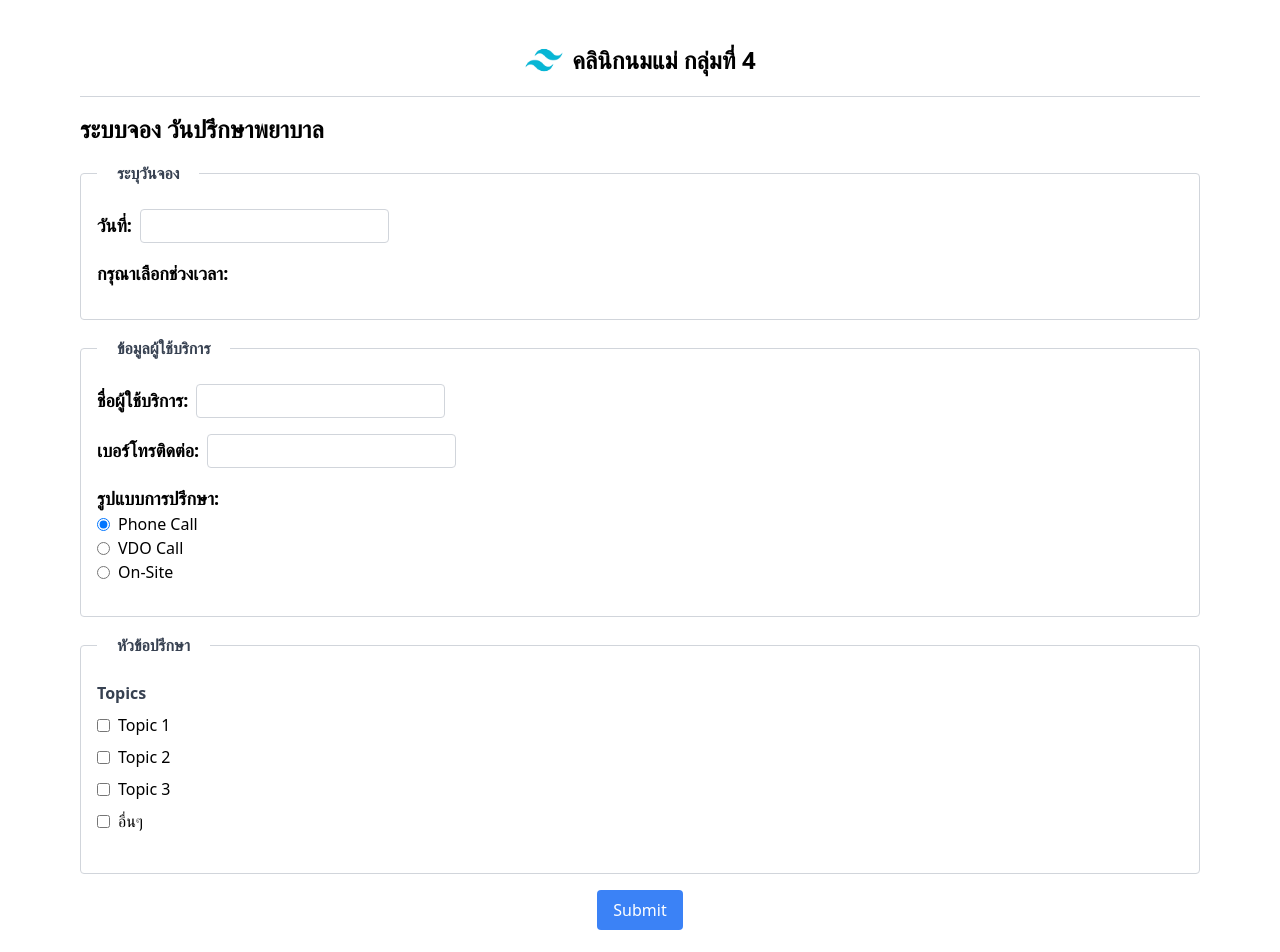
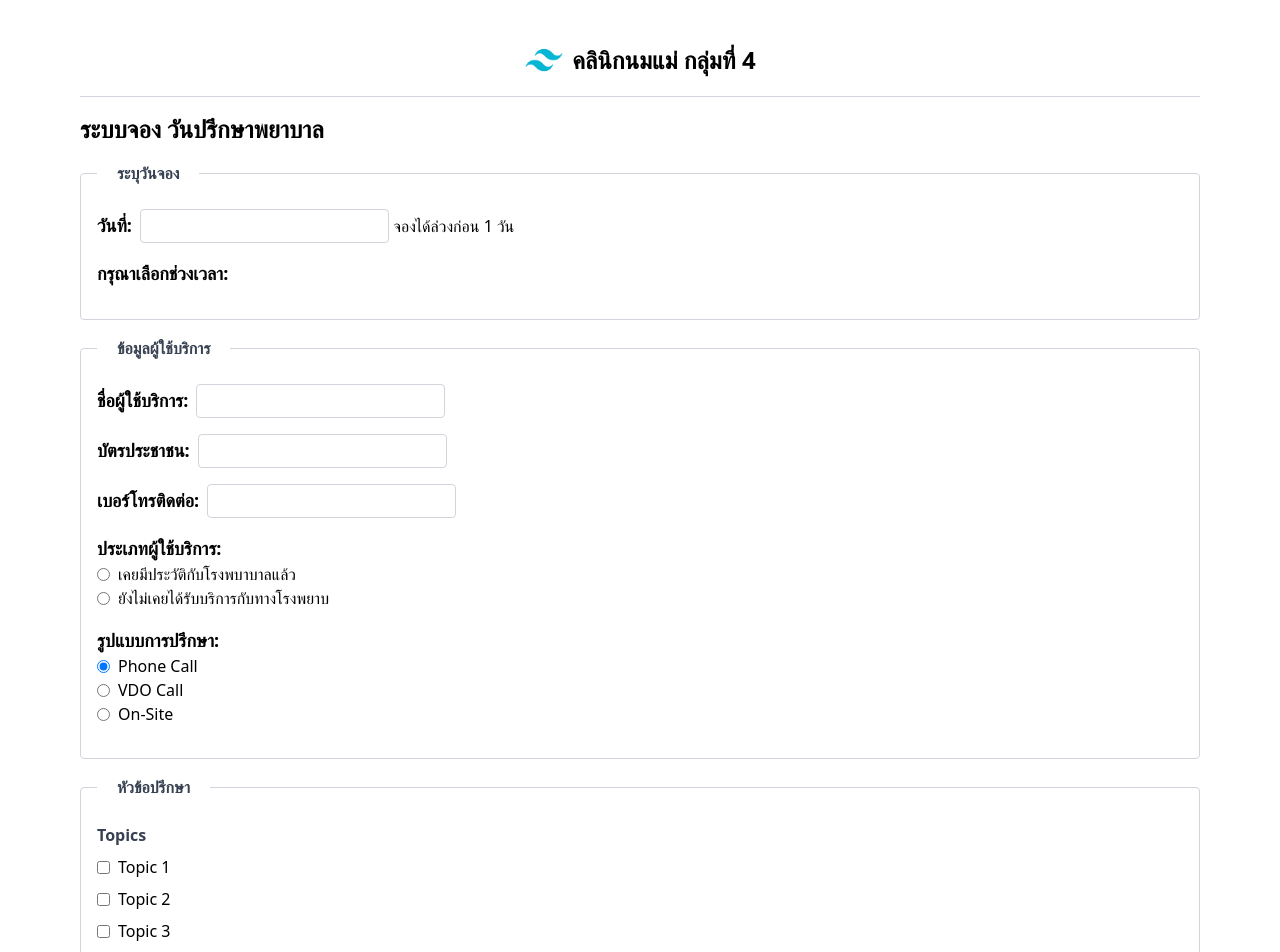
Before and after one commit to thanatrakul/booking, a Nuxt app: page /booking in a window 1280 px wide. Shown: the top 952 px of the page. Before the commit the page ends 930 px from the top, so only its background shows below. Built offline with nearby package versions, Linux system fonts and the light colour scheme.

Commit message:
Date 1 day ahead

```diff
--- a/pages/booking.vue
+++ b/pages/booking.vue
@@ -21,6 +21,7 @@
         <div class="mb-4">
           <label for="datepicker" class="mr-2 text-lg font-bold">วันที่:</label>
           <input type="text" id="datepicker" class="px-2 py-1 border border-gray-300 rounded" readonly>
+          จองได้ล่วงก่อน 1 วัน
         </div>
 
         <!-- หลังจากเลือกวันที่แล้ว -->
@@ -54,10 +55,31 @@
           <input type="text" class="px-2 py-1 border border-gray-300 rounded">
         </div>
 
+        <!-- Customer Name -->
+        <div class="mb-4">
+          <label for="id_number" class="mr-2 text-lg font-bold">บัตรประชาชน:</label>
+          <input type="text" class="px-2 py-1 border border-gray-300 rounded">
+        </div>
+
         <!-- Customer Phone Number -->
         <div class="mb-4">
           <label for="name" class="mr-2 text-lg font-bold">เบอร์โทรติดต่อ:</label>
           <input type="text" class="px-2 py-1 border border-gray-300 rounded">
+        </div>
+
+         <!-- Customer Hospital -->
+        <div class="mb-4">
+          <label for="consult_type" class="mr-2 text-lg font-bold">ประเภทผู้ใช้บริการ:</label>
+          <div class="flex flex-col">
+            <label class="inline-flex items-center">
+              <input type="radio" v-model="customer_user" value="registered_customer" class="form-radio text-blue-500">
+              <span class="ml-2">เคยมีประวัติกับโรงพบาบาลแล้ว</span>
+            </label>
+            <label class="inline-flex items-center">
+              <input type="radio" v-model="customer_user" value="new_customer" class="form-radio text-blue-500">
+              <span class="ml-2">ยังไม่เคยได้รับบริการกับทางโรงพยาบ</span>
+            </label>
+          </div>
         </div>
 
         <!-- Consult Type -->
@@ -97,13 +119,14 @@
         </div>
         <div v-if="consultTopicSelected.includes(consultTopics[consultTopics.length - 1])" class="mb-4">
           <label for="otherTopic" class="block text-gray-700 font-semibold">Other Topic</label>
-          <input type="text" id="otherTopic" v-model="otherTopic" class="w-full border border-gray-300 rounded px-3 py-2">
+          <textarea id="otherTopic" v-model="otherTopic" class="w-full border border-gray-300 rounded px-3 py-2"></textarea>
         </div>
       </fieldset>
 
       <!-- บันทึกการจอง -->
       <div class="text-center">
-        <button type="submit" class="bg-blue-500 text-white px-4 py-2 rounded">Submit</button>
+        <button type="submit" class="bg-blue-500 text-white px-4 py-2 rounded">บันทึกการจอง</button>
+        <nuxt-link to="/next-page" class="btn">Go to Next Page</nuxt-link>
       </div>
 
     </form>
@@ -197,6 +220,11 @@ export default {
   },
   methods: {
     initDatepicker() {
+      const today = new Date();
+      const oneDaysAhead = new Date();
+      oneDaysAhead.setDate(today.getDate() + 1);
+
+
       flatpickr("#datepicker", {
         // Datepicker options and configurations
         // For example:
@@ -210,6 +238,7 @@ export default {
             return date.getDay() === 0 || date.getDay() === 6;
           }
         ],
+        minDate: oneDaysAhead,
         onChange: (selectedDates, dateStr) => {
           const selectedDay = new Date(dateStr).getDay();
           this.selectedDate = selectedDay % availableTimeSlots.length;
```
